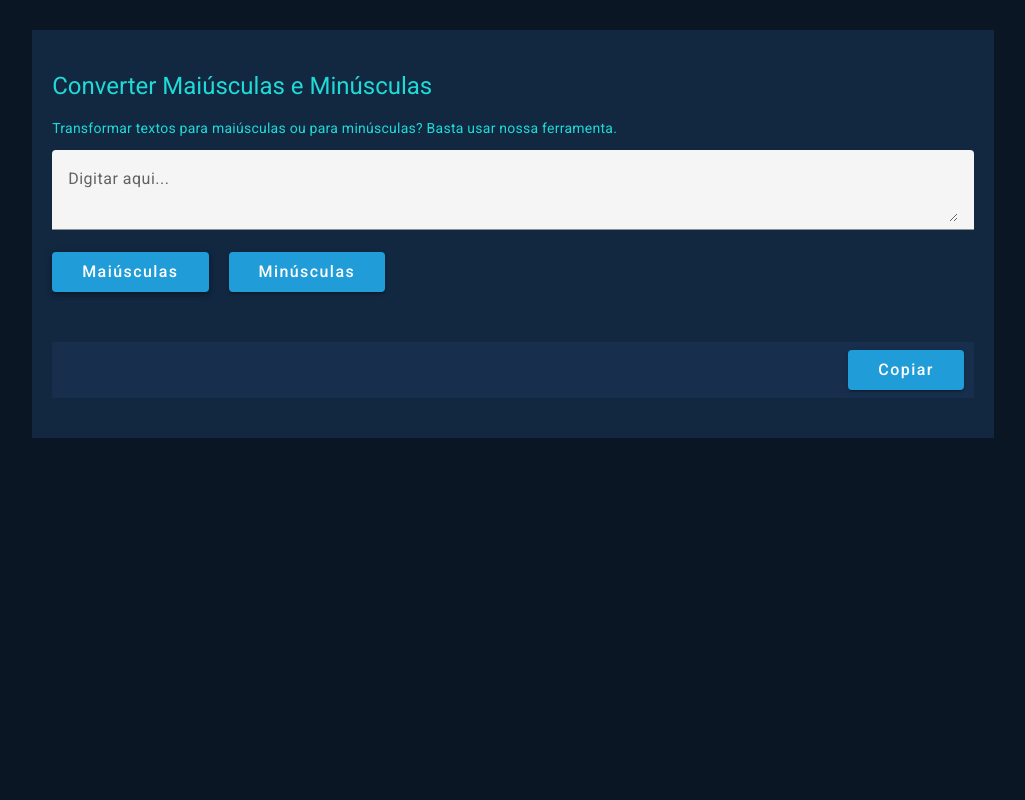
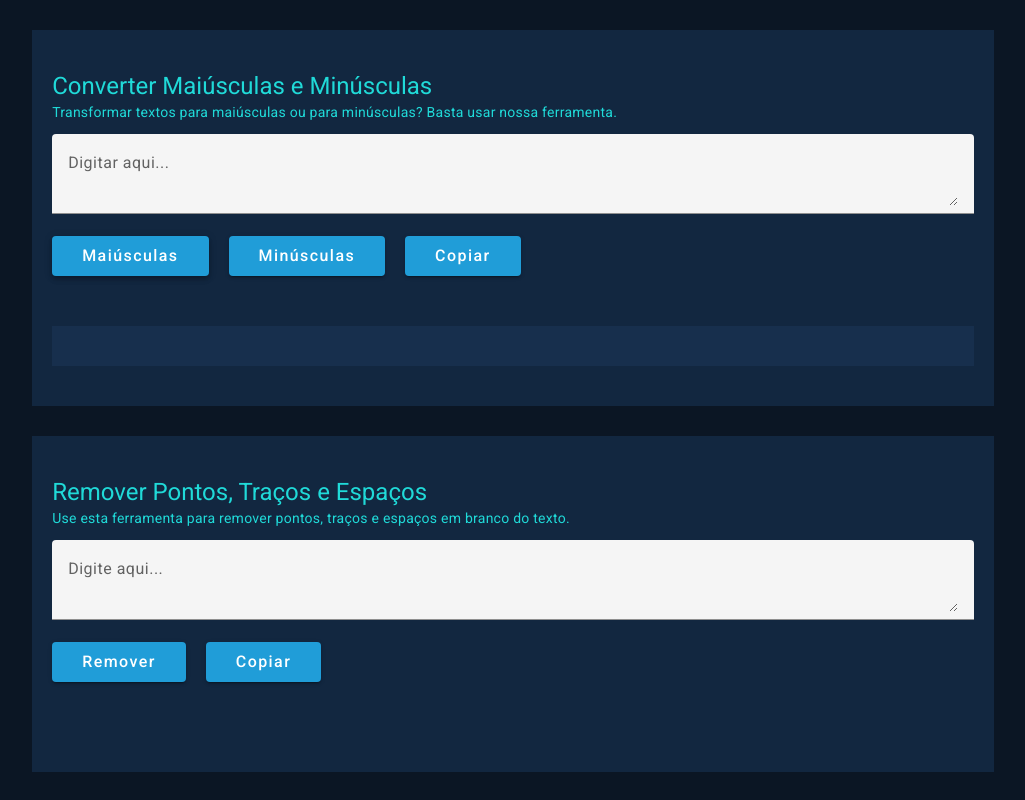
Before and after one commit to JuanLuky/devtools-prod, an Angular app: page / in a window 1280 px wide. Both pictures are taken after a click on the button "Maiúsculas". Shown: the whole page, without its empty margins (127-1152 px from the left). Built offline with nearby package versions, Linux system fonts and the light colour scheme.

Commit message:
Feet: component de remover pontos etc criado.

```diff
--- a/src/app/app.component.html
+++ b/src/app/app.component.html
@@ -1,5 +1,6 @@
 <main class="container">
   <app-convert-text></app-convert-text>
+  <app-remove-dots></app-remove-dots>
 </main>
 
 <router-outlet />
--- a/src/app/app.component.ts
+++ b/src/app/app.component.ts
@@ -1,11 +1,12 @@
 import { Component } from '@angular/core';
 import { RouterOutlet } from '@angular/router';
 import { ConvertTextComponent } from './components/convert-text/convert-text.component';
+import { RemoveDotsComponent } from './components/remove-dots/remove-dots.component';
 
 @Component({
   selector: 'app-root',
   standalone: true,
-  imports: [RouterOutlet, ConvertTextComponent],
+  imports: [RouterOutlet, ConvertTextComponent, RemoveDotsComponent],
   templateUrl: './app.component.html',
 })
 export class AppComponent {
--- a/src/app/components/convert-text/convert-text.component.html
+++ b/src/app/components/convert-text/convert-text.component.html
@@ -10,11 +10,11 @@
   <div class="btn-group" role="group">
     <button class="btn" mat-raised-button type="button" (click)="convertToUpperCase()">Maiúsculas</button>
     <button class="btn" mat-raised-button type="button" (click)="convertToLowerCase()">Minúsculas</button>
+    <button class="btn" mat-raised-button type="button" (click)="copyToClipboard()">Copiar</button>
 
   </div>
 
   <div class="result-group">
-      <h1 class="result">{{ text }}</h1>
-    <button class="btn" mat-raised-button type="button" (click)="copyToClipboard()">Copiar</button>
+    @if(showResult) {<h1 class="result">{{ text }}</h1>}
   </div>
 </div>
--- a/src/app/components/convert-text/convert-text.component.scss
+++ b/src/app/components/convert-text/convert-text.component.scss
@@ -6,6 +6,10 @@
   display: flex;
   flex-direction: column;
   background-color: #122740;
+
+  h1 {
+    margin: 0;
+  }
 
   .btn-group {
     display: flex;
@@ -24,17 +28,15 @@
   }
 
   .result-group {
-    padding: 0 10px;
     background-color: #172f4d;
     justify-content: space-between;
     align-items: center;
     margin-top: 50px;
     display: flex;
-    gap: 20px;
+    text-align: center;
 
     .result {
       padding: 20px 20px;
-      text-align: center;
       flex-grow: 1;
     }
 
--- a/src/app/components/convert-text/convert-text.component.ts
+++ b/src/app/components/convert-text/convert-text.component.ts
@@ -13,13 +13,17 @@ import {MatButtonModule} from '@angular/material/button';
 })
 export class ConvertTextComponent {
 
+  showResult: boolean = false;
+
   text: string = '';
 
   convertToUpperCase() {
+    this.showResult = true;
     this.text = this.text.toUpperCase();
   }
 
   convertToLowerCase() {
+    this.showResult = true;
     this.text = this.text.toLowerCase();
   }
 
--- a/src/app/components/remove-dots/remove-dots.component.html
+++ b/src/app/components/remove-dots/remove-dots.component.html
@@ -1 +1,27 @@
-<p>remove-dots works!</p>
+<div class="input-group">
+  <h1>Remover Pontos, Traços e Espaços</h1>
+  <p>
+    Use esta ferramenta para remover pontos, traços e espaços em branco do
+    texto.
+  </p>
+
+  <mat-form-field class="example-full-width">
+    <mat-label>Digite aqui...</mat-label>
+    <textarea matInput [(ngModel)]="text" ></textarea>
+  </mat-form-field>
+
+  <div class="btn-group" role="group">
+    <button class="btn" mat-raised-button type="button" (click)="cleanText()">
+      Remover
+    </button>
+    <button class="btn" mat-raised-button type="button" (click)="copyToClipboard()">
+      Copiar
+    </button>
+  </div>
+
+  <div class="result-group">
+    @if(showResult) {
+    <h1 class="result">{{ cleanedText }}</h1>
+    }
+  </div>
+</div>
--- a/src/app/components/remove-dots/remove-dots.component.scss
+++ b/src/app/components/remove-dots/remove-dots.component.scss
@@ -0,0 +1,44 @@
+.input-group {
+  margin: auto;
+  width: 80%;
+  margin-top: 30px;
+  padding: 40px 20px;
+  display: flex;
+  flex-direction: column;
+  background-color: #122740;
+
+  h1 {
+    margin: 0;
+  }
+
+  .btn-group {
+    display: flex;
+    gap: 20px;
+  }
+  .btn {
+    padding: 20px 30px;
+    display: flex;
+    font-size: 16px;
+    align-items: center;
+    justify-content: center;
+    background-color: #209dd8;
+    color: white;
+
+    cursor: pointer;
+  }
+
+  .result-group {
+    background-color: #172f4d;
+    justify-content: space-between;
+    align-items: center;
+    margin-top: 50px;
+    display: flex;
+    gap: 20px;
+
+    .result {
+      padding: 20px 20px;
+      text-align: center;
+      flex-grow: 1;
+    }
+  }
+}
--- a/src/app/components/remove-dots/remove-dots.component.ts
+++ b/src/app/components/remove-dots/remove-dots.component.ts
@@ -1,12 +1,35 @@
 import { Component } from '@angular/core';
+import { FormsModule } from '@angular/forms';
+import { MatButtonModule } from '@angular/material/button';
+import { MatFormFieldModule } from '@angular/material/form-field';
+import { MatInputModule } from '@angular/material/input';
 
 @Component({
   selector: 'app-remove-dots',
   standalone: true,
-  imports: [],
+  imports: [FormsModule, MatFormFieldModule, MatInputModule, MatButtonModule],
   templateUrl: './remove-dots.component.html',
   styleUrl: './remove-dots.component.scss'
 })
 export class RemoveDotsComponent {
+  text: string = '';
+  cleanedText: string = '';
+  showResult: boolean = false;
 
+  cleanText() {
+    this.showResult = true;
+    this.cleanedText = this.text.replace(/[.,\/\-\s]/g, '');
+  }
+
+  copyToClipboard() {
+    const textToCopy = this.cleanedText;
+
+    if (navigator.clipboard) {
+      navigator.clipboard.writeText(textToCopy).then(() => {
+        alert('Texto copiado para a área de transferência!');
+      }).catch(err => {
+        console.error('Erro ao copiar texto: ', err);
+      });
+    }
+  }
 }
```
Also changed, not shown: src/styles.scss (line endings or trailing spaces).
